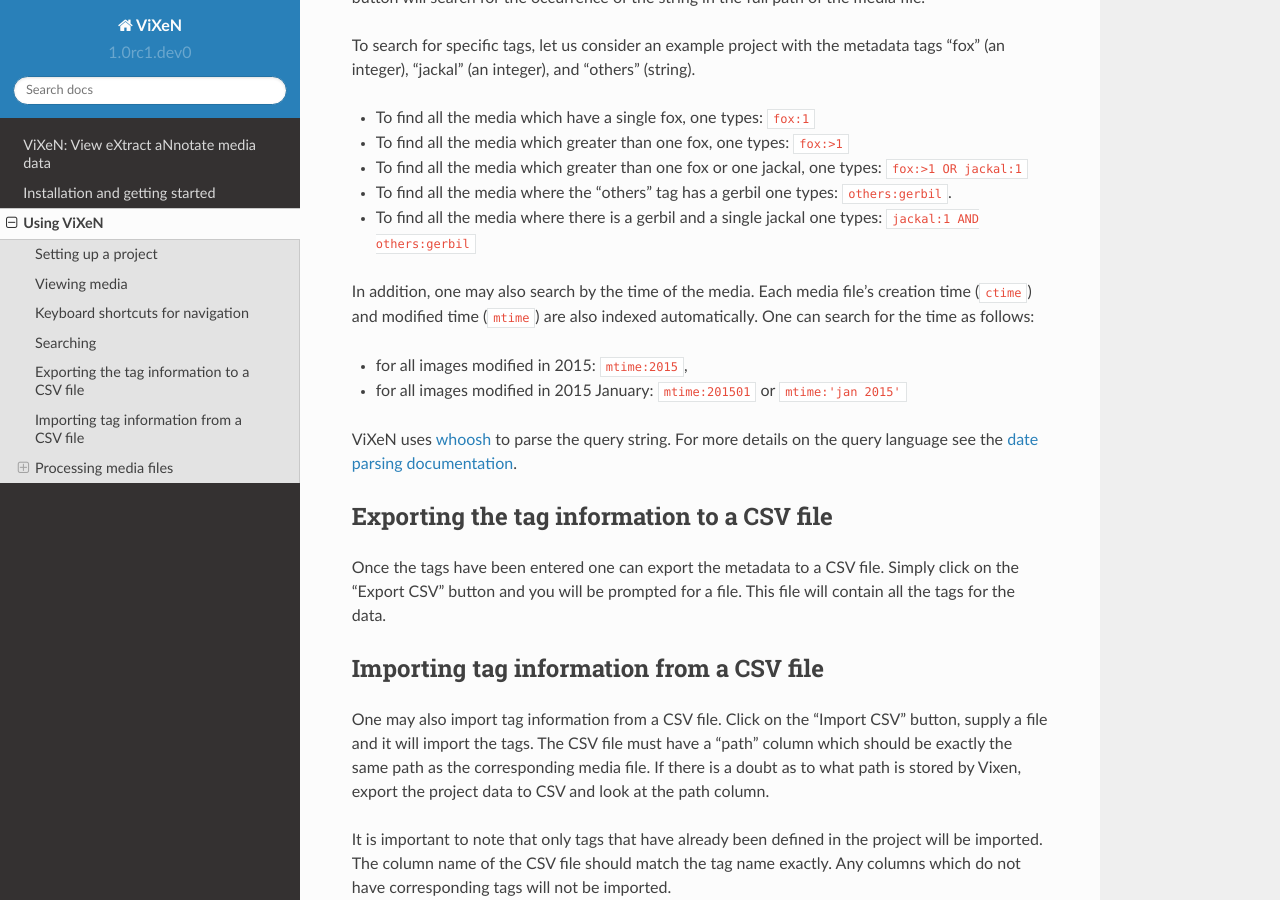
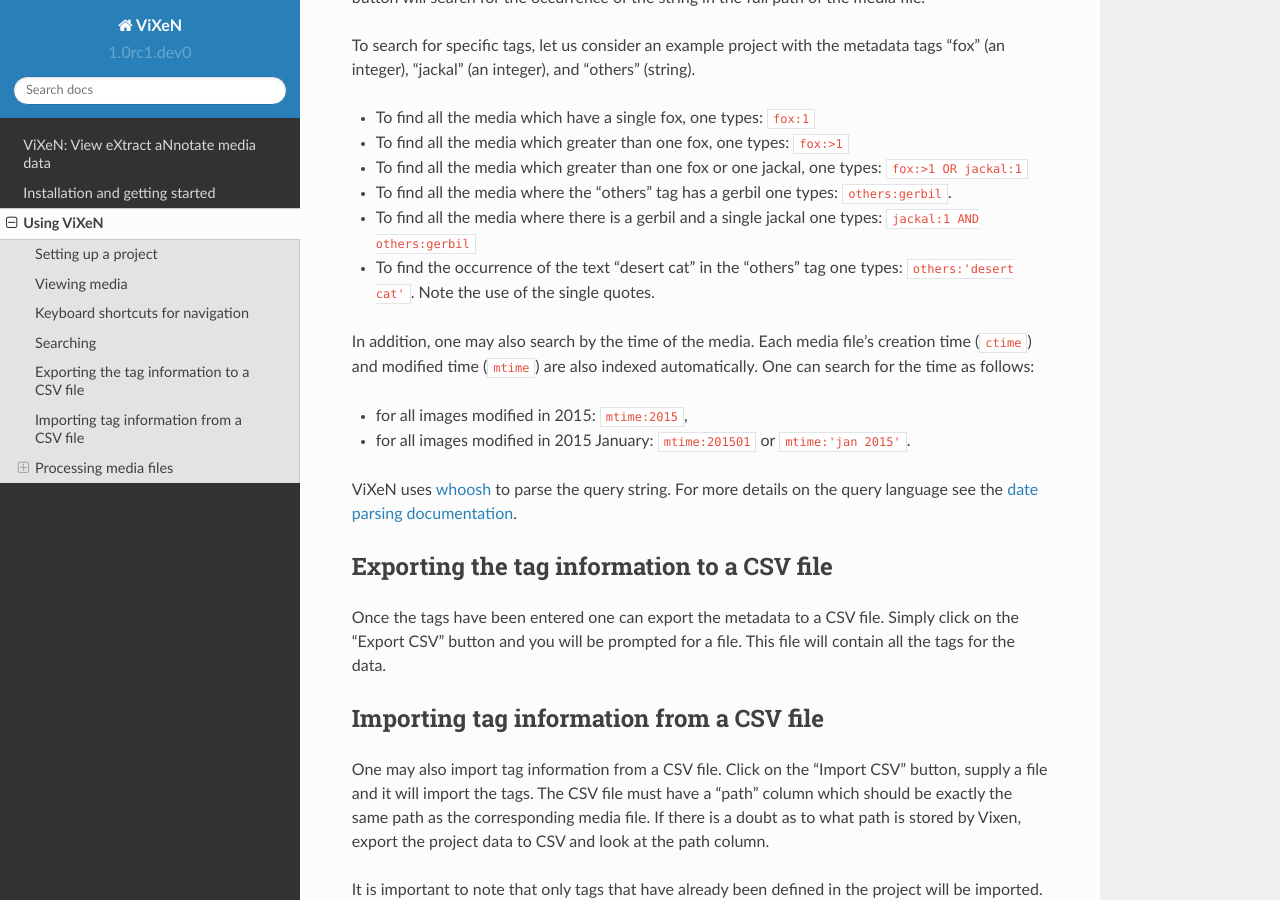
Before and after one commit to vixen-project/vixen, a Sphinx documentation site: the page built from docs/source/using_vixen.rst, in a window 1280 px wide and 900 px high, scrolled down 2396 px. Built offline with Sphinx 7.4.7 and the Read the Docs theme 2.0.0, drawn with Linux system fonts in a browser that asks for light colours.

Commit message:
Add example for search string with spaces.

```diff
--- a/docs/source/using_vixen.rst
+++ b/docs/source/using_vixen.rst
@@ -136,6 +136,8 @@
   ``others:gerbil``.
 - To find all the media where there is a gerbil and a single jackal one types:
   ``jackal:1 AND others:gerbil``
+- To find the occurrence of the text "desert cat" in the "others" tag one
+  types: ``others:'desert cat'``. Note the use of the single quotes.
 
 In addition, one may also search by the time of the media. Each media file's
 creation time (``ctime``) and modified time (``mtime``) are also indexed
@@ -143,7 +145,7 @@
 
 - for all images modified in 2015: ``mtime:2015``,
 - for all images modified in 2015 January: ``mtime:201501`` or ``mtime:'jan
-  2015'``
+  2015'``.
 
 ViXeN uses whoosh_ to parse the query string. For more details on the query
 language see the `date parsing documentation
```
